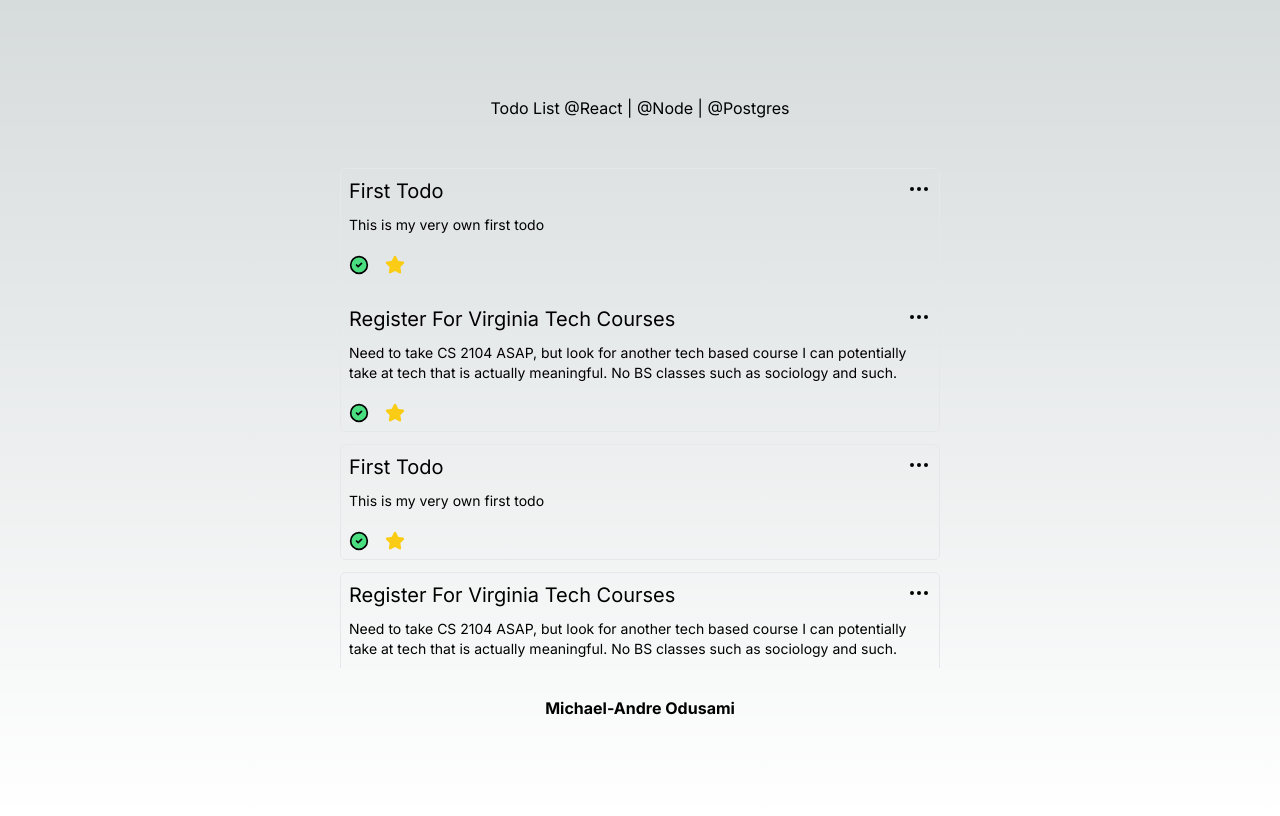
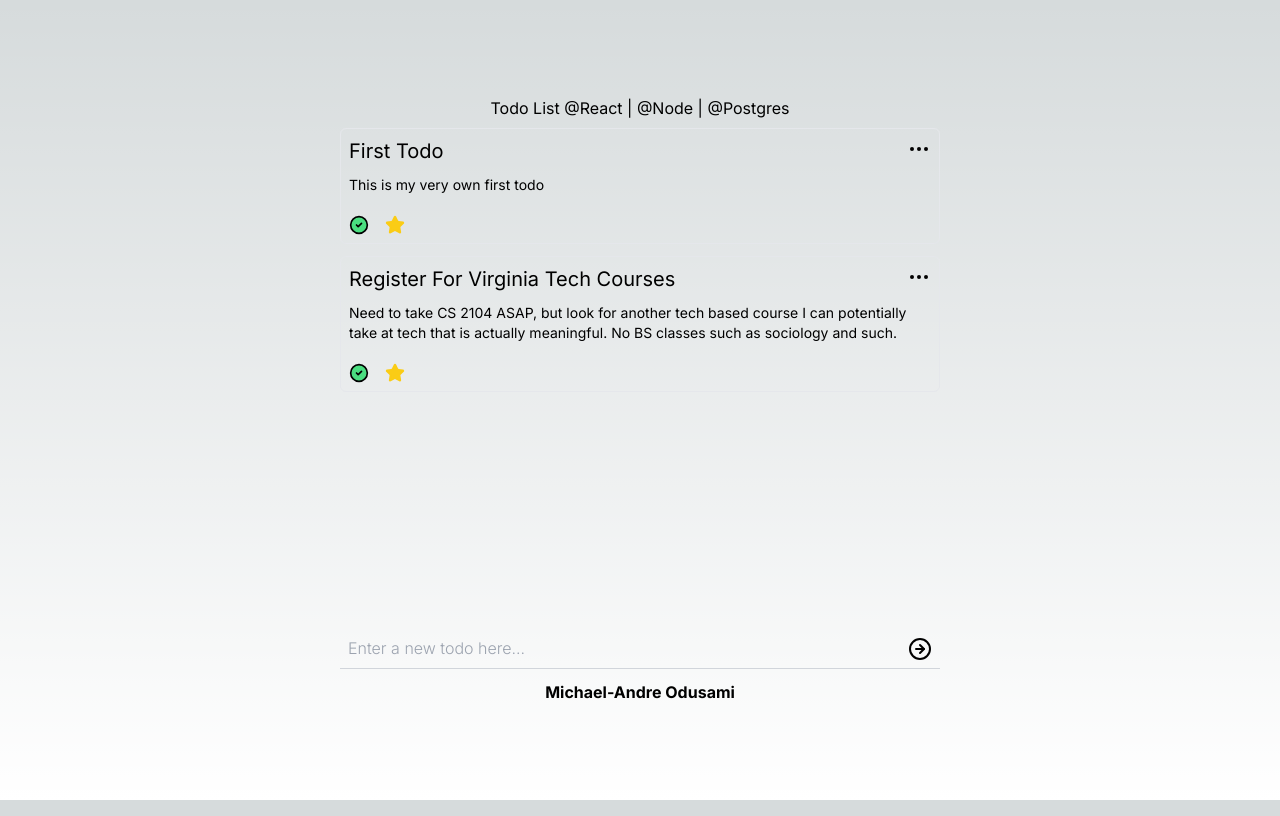
Before and after one commit to modusami/node-todo-list, a Next.js app: page / in a window 1280 px wide. Built offline with nearby package versions, Linux system fonts and the light colour scheme.

Commit message:
Update TodoPage.tsx

```diff
--- a/src/components/pages/TodoPage.tsx
+++ b/src/components/pages/TodoPage.tsx
@@ -1,8 +1,9 @@
+import { ArrowRightCircleIcon } from "lucide-react";
 import Todo from "../ui/Todo";
 
 const TodoPage = () => {
 	return (
-		<section className="mt-10 mb-5">
+		<section className="">
 			<div className="space-y-3 h-[500px] overflow-y-scroll custom-scrollbar">
 				<Todo
 					id={0}
@@ -20,58 +21,22 @@ const TodoPage = () => {
 					isCompleted={true}
 					isFavorite={true}
 				/>
+			</div>
 
-				<Todo
-					id={0}
-					title={"First Todo"}
-					notes={"This is my very own first todo"}
-					isCompleted={true}
-					isFavorite={true}
-				/>
-				<Todo
-					id={1}
-					title={"Register For Virginia Tech Courses"}
-					notes={
-						"Need to take CS 2104 ASAP, but look for another tech based course I can potentially take at tech that is actually meaningful. No BS classes such as sociology and such."
-					}
-					isCompleted={true}
-					isFavorite={true}
-				/>
-
-				<Todo
-					id={0}
-					title={"First Todo"}
-					notes={"This is my very own first todo"}
-					isCompleted={true}
-					isFavorite={true}
-				/>
-				<Todo
-					id={1}
-					title={"Register For Virginia Tech Courses"}
-					notes={
-						"Need to take CS 2104 ASAP, but look for another tech based course I can potentially take at tech that is actually meaningful. No BS classes such as sociology and such."
-					}
-					isCompleted={true}
-					isFavorite={true}
-				/>
-
-				<Todo
-					id={0}
-					title={"First Todo"}
-					notes={"This is my very own first todo"}
-					isCompleted={true}
-					isFavorite={true}
-				/>
-				<Todo
-					id={1}
-					title={"Register For Virginia Tech Courses"}
-					notes={
-						"Need to take CS 2104 ASAP, but look for another tech based course I can potentially take at tech that is actually meaningful. No BS classes such as sociology and such."
-					}
-					isCompleted={true}
-					isFavorite={true}
-				/>
-			</div>
+			<section>
+				<div className="w-full h-[fit] relative">
+					<input
+						type="text"
+						name="new-todo"
+						id="new-todo"
+						className="w-full bg-inherit border-b border-b-gray-300 focus:border-b-2 focus:border-b-white text-inherit font-light focus:font-bold dark:placeholder:text-gray-300 p-2 m-0 outline-none  placeholder:font-light"
+						placeholder="Enter a new todo here..."
+					/>
+					<p className="absolute p-2  right-0 top-1/2 transform -translate-y-1/2">
+						<ArrowRightCircleIcon />
+					</p>
+				</div>
+			</section>
 		</section>
 	);
 };
```
